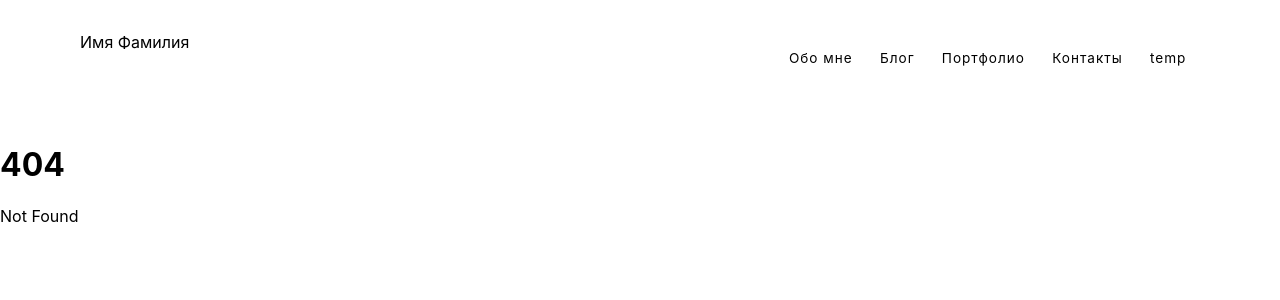
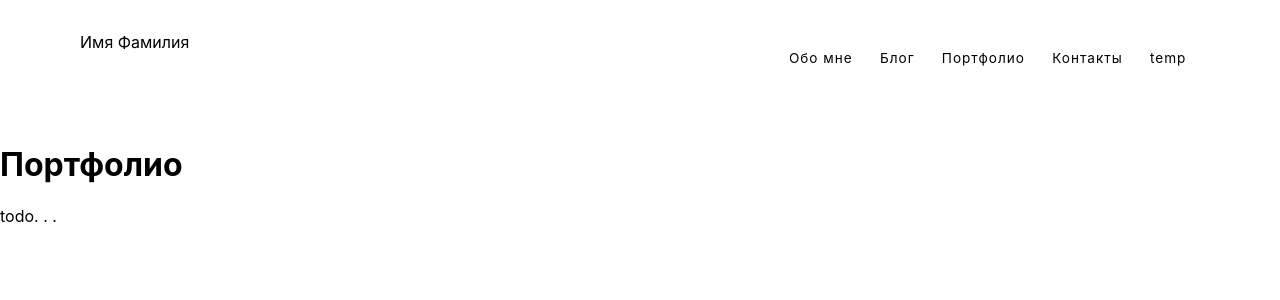
Before and after one commit to sAMIIGOSs/svelte-test, a SvelteKit app: page /project in a window 1280 px wide. Before the commit this address had no page. Shown: the top 300 px of the page. Built offline with nearby package versions, Linux system fonts and the light colour scheme.

Commit message:
add title

```diff
--- /dev/null
+++ b/src/routes/blog/+page.svelte
@@ -0,0 +1,3 @@
+<h1>Блог</h1>
+
+todo. . .
--- /dev/null
+++ b/src/routes/contact/+page.svelte
@@ -0,0 +1,3 @@
+<h1>Контакты</h1>
+
+todo. . .
--- /dev/null
+++ b/src/routes/project/+page.svelte
@@ -0,0 +1,3 @@
+<h1>Портфолио</h1>
+
+todo. . .
```
